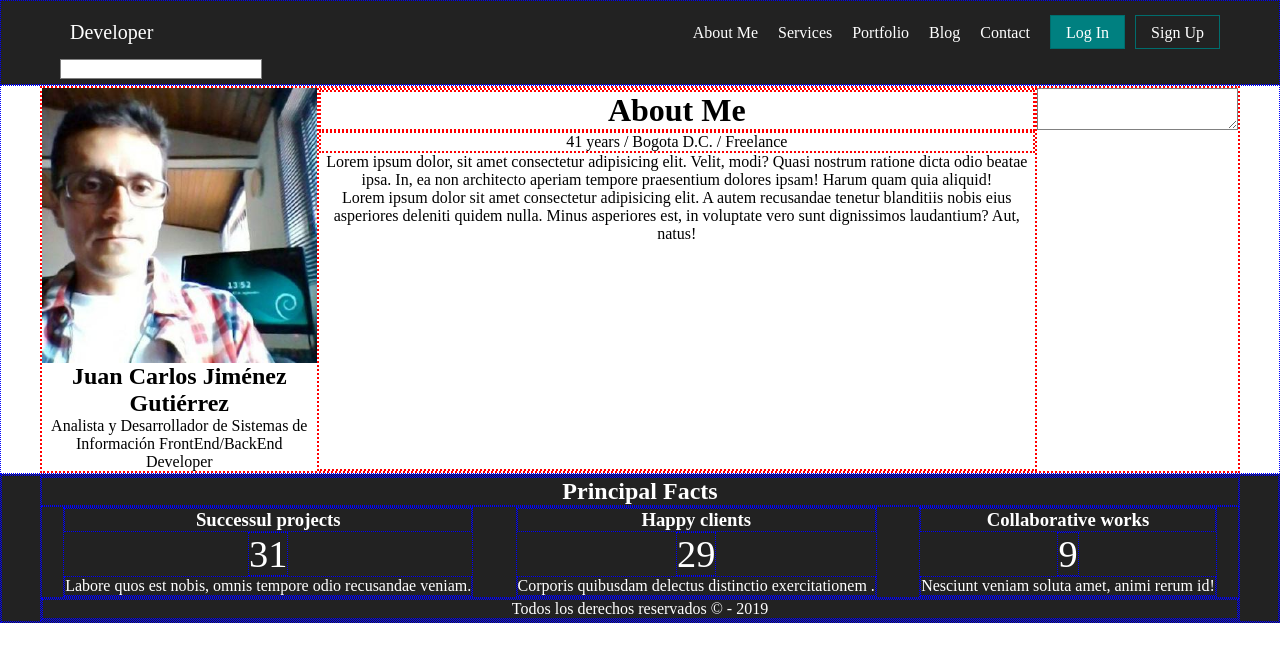
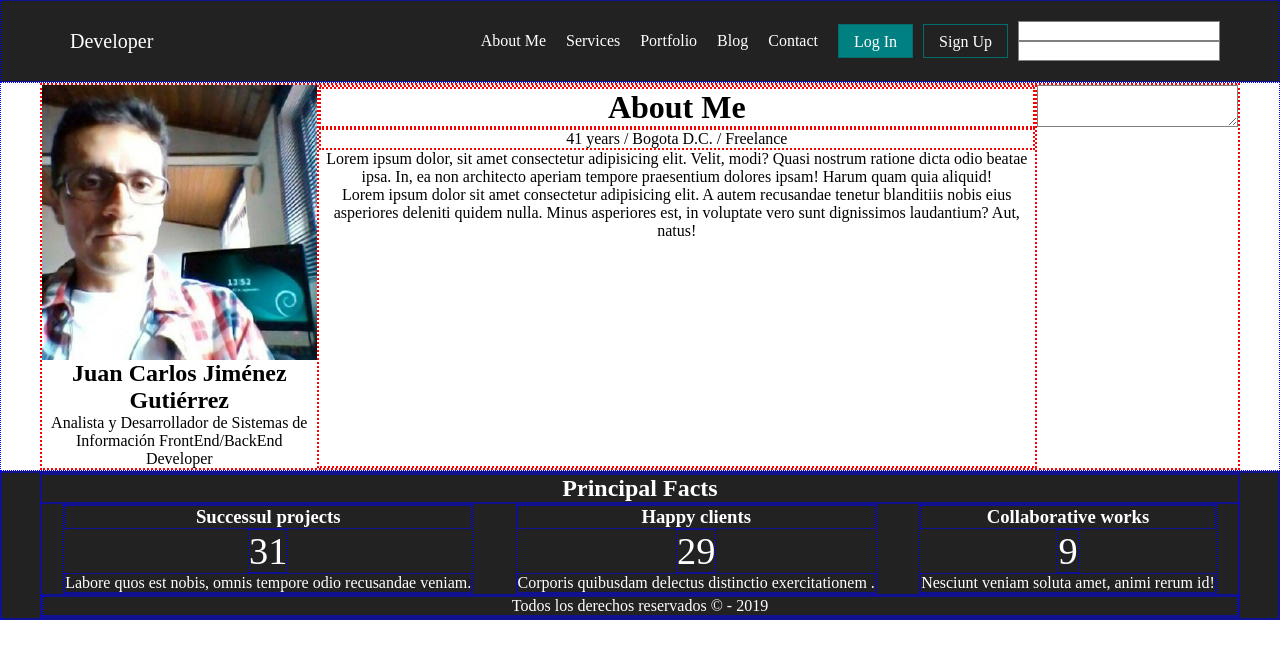
Before and after one commit to jcarlosj/FrontEnd-Angular-Fundamentales-Portafolio, an Angular app: page / in a window 1280 px wide. Shown: the top 662 px of the page. Built offline with nearby package versions, Linux system fonts and the light colour scheme.

Commit message:
[$] Componente(Header) > Login: Template Variable

```diff
--- a/src/app/components/header/header.component.css
+++ b/src/app/components/header/header.component.css
@@ -35,6 +35,9 @@ a:hover {
 }
 .button.secondary {
     border-bottom: 1px #444 solid;
+}
+input {
+    color: black;
 }
 /* Mobile menu */
 .menu {
--- a/src/app/components/header/header.component.html
+++ b/src/app/components/header/header.component.html
@@ -8,11 +8,13 @@
         <li class="item"><a href="#">Contact</a></li>
         <li class="item button"><a href="#">Log In</a></li>
         <li class="item button secondary"><a href="#">Sign Up</a></li>
+        <li class="item button secondary">
+            <input type="text" [value]="name.value" (keyup.enter)="dataUser(name.value)" #name />
+            <p>{{ submitMessage }}</p>
+            <input type="text" (change)="true" #groupRef>
+            <p>{{groupRef.value}}</p>
+        </li>
         <li class="toggle"><a href="#">M</a></li>
+
     </ul>
-    <div id="login">
-        <div id="session">
-            <input type="text" (keyup.enter)="dataUser(name.value)" #name />
-        </div>
-    </div>
   </nav>
--- a/src/app/components/header/header.component.ts
+++ b/src/app/components/header/header.component.ts
@@ -7,7 +7,12 @@ import { Component } from '@angular/core';
 })
 
 export class HeaderComponent {
+
+    submitMessage = '';
+
     dataUser( user ) {
         console .log( user );
+        this .submitMessage = user;
     }
+
 }
```
